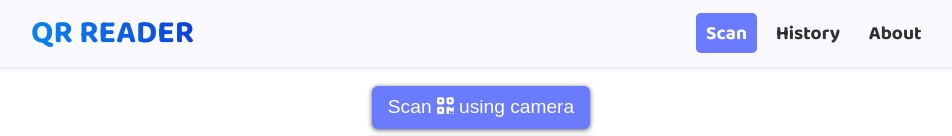
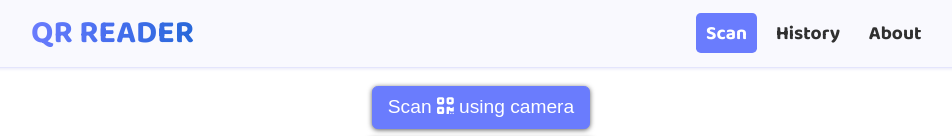
Before and after one commit to thirdwheelstudios/qr-reader, a Vue app: page / in a window 1280 px wide. Shown: the top 136 px of the page, without its empty margins (159-1111 px from the left). Built offline with nearby package versions, Linux system fonts and the light colour scheme.

Commit message:
Changed brand gradient

```diff
--- a/src/components/AppHeader.vue
+++ b/src/components/AppHeader.vue
@@ -36,7 +36,7 @@ header {
 
     .navbar-brand {
       text-decoration: none;
-      background: linear-gradient(to right, #0a85ed, #0c63e7, #0d41e1);
+      background: linear-gradient(to right, #6a7cfd, #466eee, #2868d9);
       background-clip: text;
       -webkit-text-fill-color: transparent;
       -webkit-background-clip: text;
```
